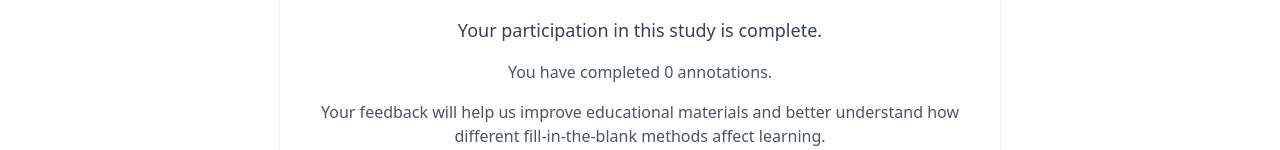
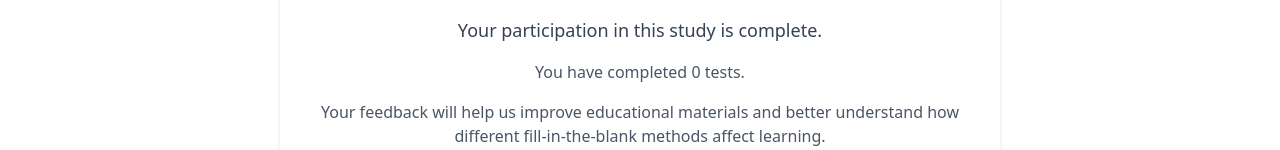
Before and after one commit to vnthanhdng/itell-cloze-pilot, a Next.js app: page /complete in a window 1280 px wide. Shown: the part 304-454 px from the top of the page. Built offline with nearby package versions, Linux system fonts and the light colour scheme; no server answers; the database is empty; sample sign-in values are in the browser's storage.

Commit message:
fix tests num

```diff
--- a/src/app/complete/page.tsx
+++ b/src/app/complete/page.tsx
@@ -15,6 +15,7 @@ export default function CompletePage() {
   const [userData, setUserData] = useState<any>(null);
   const [showThanks, setShowThanks] = useState(false);
   const [annotationCount, setAnnotationCount] = useState(0);
+  const [testResultsNum, setTestResultsNum] = useState(0);
 
   useEffect(() => {
     if (hasCheckedStatus) return;
@@ -37,6 +38,7 @@ export default function CompletePage() {
           // Get test results to count annotations
           const testResults = await getTestResults(user.uid);
           console.log('CompletePage - testResults:', testResults);
+          setTestResultsNum(testResults.length);
 
           // Calculate total annotations
           const totalAnnotations = testResults.reduce((sum, result) => {
@@ -147,7 +149,7 @@ export default function CompletePage() {
           </p>
 
           <p className="text-gray-600 mb-4">
-            You have completed {annotationCount} annotations.
+            You have completed {testResultsNum} tests.
           </p>
 
           <p className="text-gray-600">
```
